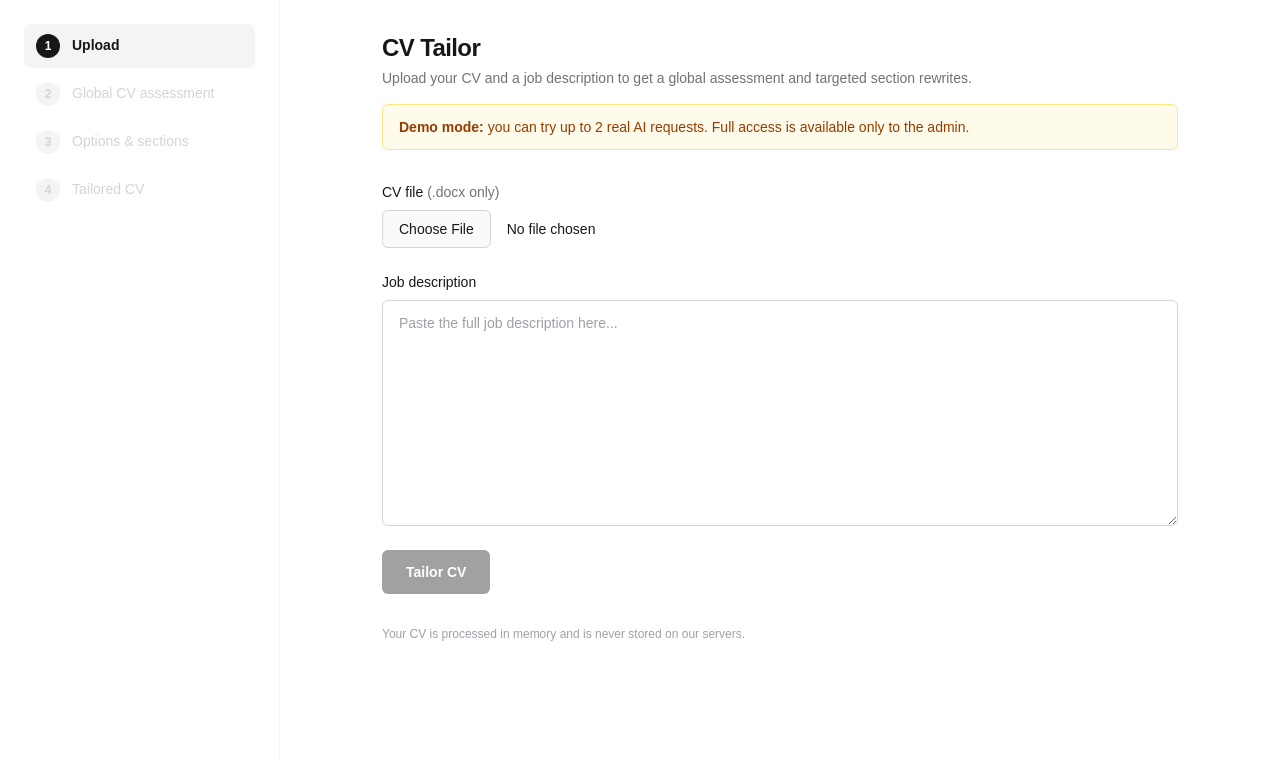
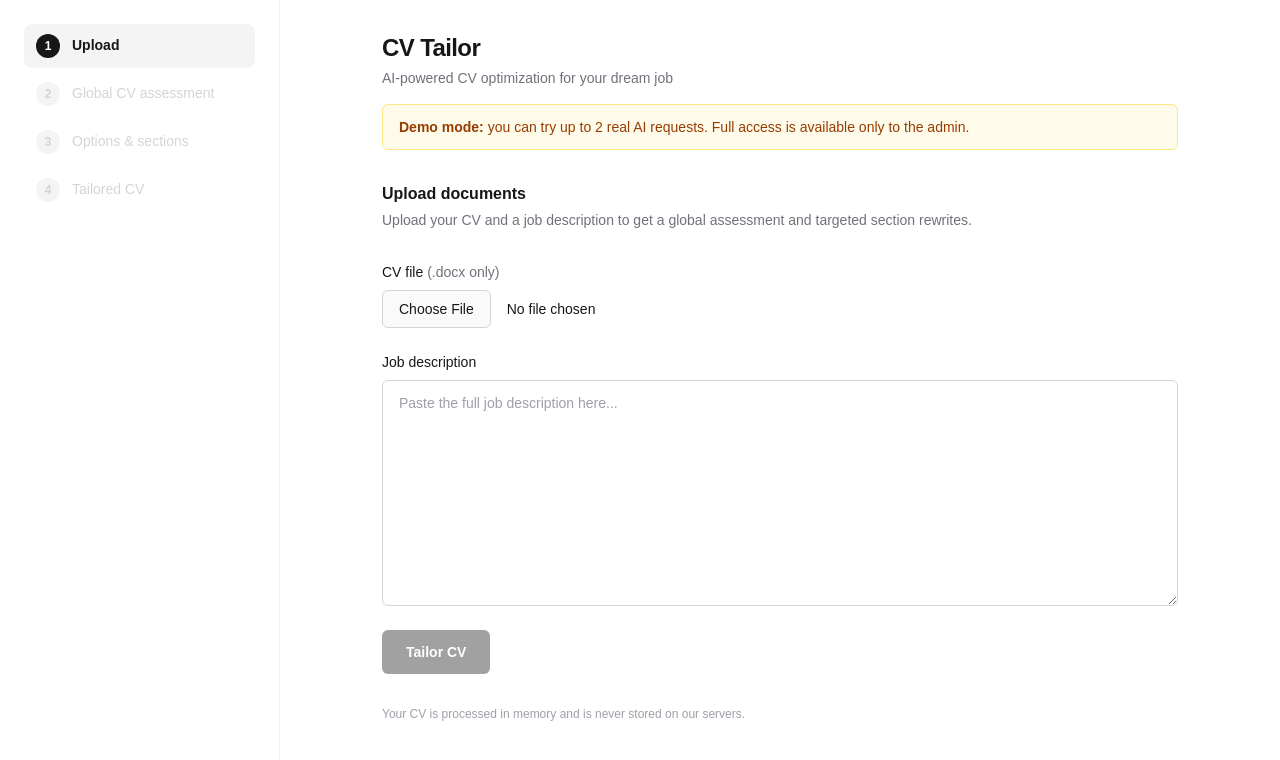
Before and after one commit to IrynaLypnyk/cv-tailor, a Next.js app: page / in a window 1280 px wide. Shown: the top 760 px of the page. Built offline with nearby package versions, Linux system fonts and the light colour scheme; no server answers.

Commit message:
feat: enhance TailorPage with subtitle

```diff
--- a/components/TailorPage.tsx
+++ b/components/TailorPage.tsx
@@ -95,8 +95,7 @@ export function TailorPage({ accessInfo, isForcedDemoMode = false }: TailorPageP
             CV Tailor
           </h1>
           <p className="text-sm text-zinc-500">
-            Upload your CV and a job description to get a global assessment and
-            targeted section rewrites.
+            AI-powered CV optimization for your dream job
           </p>
         </div>
         {isAdmin && (
@@ -149,6 +148,15 @@ export function TailorPage({ accessInfo, isForcedDemoMode = false }: TailorPageP
             </AlertBanner>
           ) : (
             <>
+              <div className="flex flex-col gap-1">
+                <h2 className="text-base font-semibold text-foreground">
+                  Upload documents
+                </h2>
+                <p className="text-sm text-zinc-500">
+                  Upload your CV and a job description to get a global assessment
+                  and targeted section rewrites.
+                </p>
+              </div>
               <CVUploadForm
                 onSubmit={assess}
                 isLoading={status === "assessing"}
```
